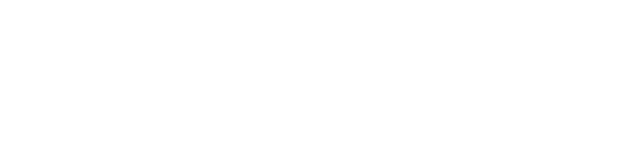
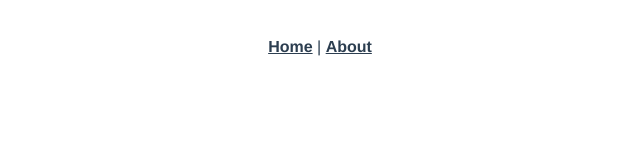
Before and after one commit to itschoolgithub/vue9, a plain HTML site: page index.html in a window 1280 px wide. Shown: the whole page, without its empty margins (320-960 px from the left). Drawn offline with Linux system fonts and the light colour scheme; the site is published under a folder, as on GitHub Pages, so addresses that start at the root find nothing.

Commit message:
Update index.html

```diff
--- a/index.html
+++ b/index.html
@@ -1 +1 @@
-<!doctype html><html lang=""><head><meta charset="utf-8"><meta http-equiv="X-UA-Compatible" content="IE=edge"><meta name="viewport" content="width=device-width,initial-scale=1"><link rel="icon" href="/favicon.ico"><title>app</title><script defer="defer" src="/js/chunk-vendors.b4dd79dd.js"></script><script defer="defer" src="/js/app.d285e058.js"></script><link href="/css/app.9bdcf330.css" rel="stylesheet"></head><body><noscript><strong>We're sorry but app doesn't work properly without JavaScript enabled. Please enable it to continue.</strong></noscript><div id="app"></div></body></html>
+<!doctype html><html lang=""><head><meta charset="utf-8"><meta http-equiv="X-UA-Compatible" content="IE=edge"><meta name="viewport" content="width=device-width,initial-scale=1"><link rel="icon" href="favicon.ico"><title>app</title><script defer="defer" src="js/chunk-vendors.b4dd79dd.js"></script><script defer="defer" src="js/app.d285e058.js"></script><link href="css/app.9bdcf330.css" rel="stylesheet"></head><body><noscript><strong>We're sorry but app doesn't work properly without JavaScript enabled. Please enable it to continue.</strong></noscript><div id="app"></div></body></html>
```
